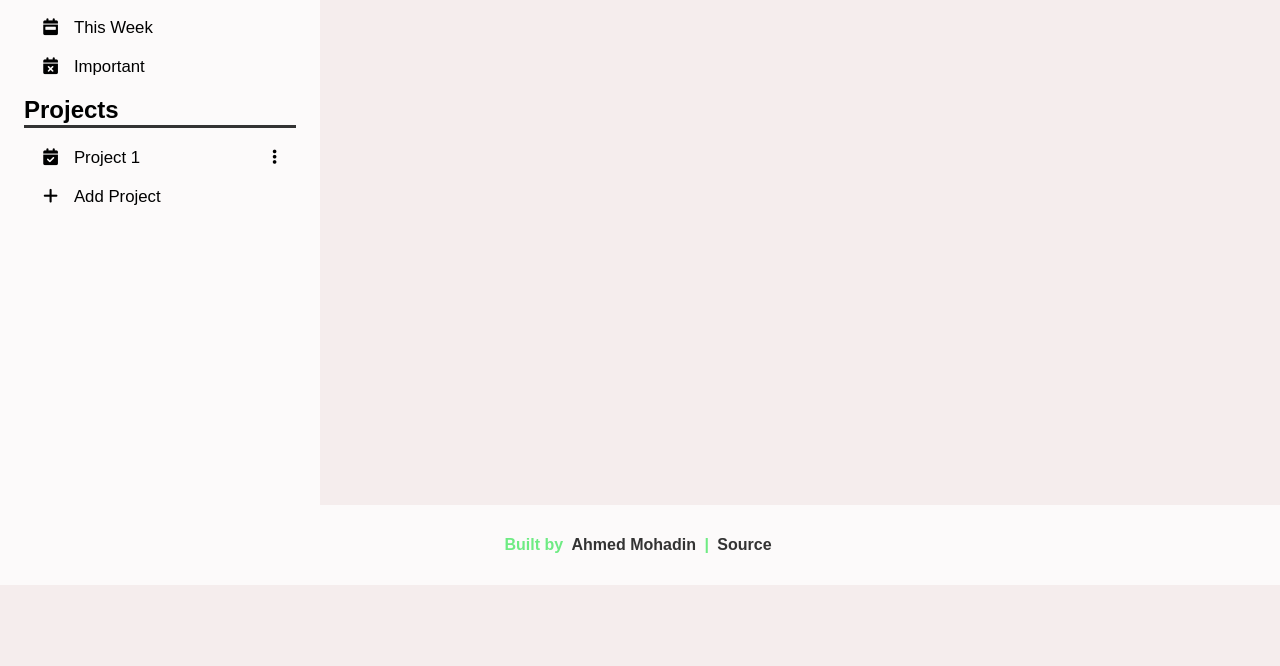
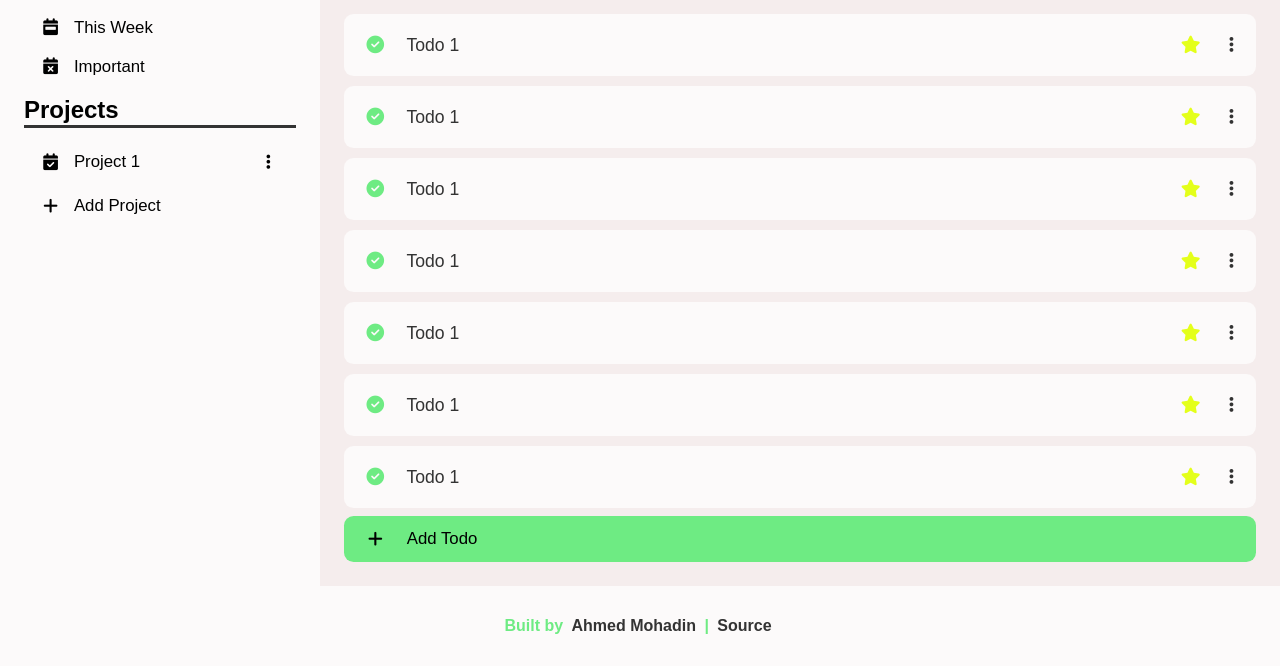
Before and after one commit to Ahmed-Mohadin/todo-list, a website built with webpack: page dist/index.html in a window 1280 px wide. Shown: the part 215-881 px from the top of the page. Before the commit the page ends 800 px from the top, so only its background shows below. Built offline with nearby package versions, Linux system fonts and the light colour scheme.

Commit message:
Ui design updated, added todo-list section

```diff
--- a/dist/index.html
+++ b/dist/index.html
@@ -44,7 +44,7 @@
                     <button class="btn">
                         <span class="btn-text">
                             <i class="fa-solid fa-calendar-check"></i>
-                            Project 1
+                            <span>Project 1</span>
                         </span>
                         <i class="fa-solid fa-ellipsis-vertical"></i>
                     </button>
@@ -56,11 +56,80 @@
 
         <section class="todo-list">
             <article class="user-list">
-                <button class="btn">&#9872;</button>
-                <button class="btn">&#9873;</button>
-                <button class="btn">&#9744;</button>
-                <button class="btn">&#9745;</button>
-                <button class="btn">&#10004;</button>
+                <h3 class="project-title">All Tasks</h3>
+                <ul class="todos">
+                    <li class="todo">
+                        <div class="todo-text">
+                            <i class="fa-solid fa-circle-check todo-check"></i>
+                            <span>Todo 1</span>
+                        </div>
+                        <div class="todo-icon">
+                            <i class="fa-solid fa-star todo-star"></i>
+                            <i class="fa-solid fa-ellipsis-vertical"></i>
+                        </div>
+                    </li>
+                    <li class="todo">
+                        <div class="todo-text">
+                            <i class="fa-solid fa-circle-check todo-check"></i>
+                            <span>Todo 1</span>
+                        </div>
+                        <div class="todo-icon">
+                            <i class="fa-solid fa-star todo-star"></i>
+                            <i class="fa-solid fa-ellipsis-vertical"></i>
+                        </div>
+                    </li>
+                    <li class="todo">
+                        <div class="todo-text">
+                            <i class="fa-solid fa-circle-check todo-check"></i>
+                            <span>Todo 1</span>
+                        </div>
+                        <div class="todo-icon">
+                            <i class="fa-solid fa-star todo-star"></i>
+                            <i class="fa-solid fa-ellipsis-vertical"></i>
+                        </div>
+                    </li>
+                    <li class="todo">
+                        <div class="todo-text">
+                            <i class="fa-solid fa-circle-check todo-check"></i>
+                            <span>Todo 1</span>
+                        </div>
+                        <div class="todo-icon">
+                            <i class="fa-solid fa-star todo-star"></i>
+                            <i class="fa-solid fa-ellipsis-vertical"></i>
+                        </div>
+                    </li>
+                    <li class="todo">
+                        <div class="todo-text">
+                            <i class="fa-solid fa-circle-check todo-check"></i>
+                            <span>Todo 1</span>
+                        </div>
+                        <div class="todo-icon">
+                            <i class="fa-solid fa-star todo-star"></i>
+                            <i class="fa-solid fa-ellipsis-vertical"></i>
+                        </div>
+                    </li>
+                    <li class="todo">
+                        <div class="todo-text">
+                            <i class="fa-solid fa-circle-check todo-check"></i>
+                            <span>Todo 1</span>
+                        </div>
+                        <div class="todo-icon">
+                            <i class="fa-solid fa-star todo-star"></i>
+                            <i class="fa-solid fa-ellipsis-vertical"></i>
+                        </div>
+                    </li>
+                    <li class="todo">
+                        <div class="todo-text">
+                            <i class="fa-solid fa-circle-check todo-check"></i>
+                            <span>Todo 1</span>
+                        </div>
+                        <div class="todo-icon">
+                            <i class="fa-solid fa-star todo-star"></i>
+                            <i class="fa-solid fa-ellipsis-vertical"></i>
+                        </div>
+                    </li>
+                </ul>
+                <button class="btn add-todo"><i class="fa-solid fa-plus"></i> Add Todo</button>
             </article>
         </section>
     </main>
--- a/dist/styles/style.css
+++ b/dist/styles/style.css
@@ -7,6 +7,8 @@
     --lightBlue: #01BAEF;
     --lightGreen: #6EEB83;
     --lightYellow: #E4FF1A;
+
+    --defaultRadius: 0.6rem;
 }
 *{
     margin: 0;
@@ -39,7 +41,7 @@ header .menu .fa-bars{
     cursor: pointer;
     color: var(--darkGray);
     padding: 0.5rem;
-    border-radius: 0.4rem;
+    border-radius: var(--defaultRadius);
 }
 header .menu .fa-bars:hover{
     background-color: var(--lightGray);
@@ -80,7 +82,7 @@ header .theme .fa-sun{
     margin-bottom: 0.1rem;
 }
 header .theme .fa-moon{
-    color: var(--lightGray);
+    color: var(--lightDarkGray);
     transform: scale(1.1);
     margin-bottom: 0.1rem;
 }
@@ -121,7 +123,7 @@ main .btn{
     border: none;
     text-align: left;
     padding: 0.4rem 1.2rem;
-    border-radius: 0.6rem;
+    border-radius: var(--defaultRadius);
     font-size: 1.05em;
 }
 main .btn:hover{
@@ -158,16 +160,91 @@ main .btn:hover{
     justify-content: space-between;
     width: 100%;
 }
+.project-collection .user-project .projects .btn > i{
+    padding: 0.4rem;
+    border-radius: var(--defaultRadius);
+}
+.project-collection .user-project .projects .btn > i:hover{
+    cursor: pointer;
+    background-color: var(--lightDarkGray);
+}
 
 /* .todo-list */
 .todo-list{
     flex: 3;
 }
 .todo-list article{
-    padding: 1rem 2rem;
+    padding: 1.5rem 1.5rem 5.5rem 1.5rem;
 }
-
-
+.todo-list article > h3{
+    font-size: 2em;
+    background-color: var(--lightGreen);
+    color: var(--darkGray);
+    padding: 1.5rem;
+    border-radius: var(--defaultRadius);
+}
+.todo-list article ul{
+    list-style: none;
+    margin-top: 1rem;
+    padding: 0.5rem 0rem;
+    display: flex;
+    flex-direction: column;
+    gap: 0.6rem;
+}
+.todo-list article ul li{
+    width: 100%;
+    display: flex;
+    justify-content: space-between;
+    align-items: center;
+    font-size: 1.1em;
+    gap: 1rem;
+    border-radius: var(--defaultRadius);
+    padding: 1rem;
+    background-color: var(--white);
+    color: var(--darkGray);
+}
+.todo-list article ul li:hover{
+    box-shadow: var(--lightDarkGray) 0.2rem 0.2rem 0.2rem;
+    cursor: pointer;
+}
+.todo-list article ul li i{
+    padding: 0.4rem;
+    border-radius: var(--defaultRadius);
+}
+.todo-list article ul li i:hover{
+    cursor: pointer;
+    background-color: var(--lightGray);
+}
+.todo-list article ul li .todo-text{
+    display: flex;
+    justify-content: flex-start;
+    align-items: center;
+    gap: 1rem;
+}
+.todo-list article ul li .todo-icon{
+    display: flex;
+    justify-content: flex-end;
+    align-items: center;
+    gap: 1rem;
+}
+.todo-check{
+    color: var(--lightGreen);
+}
+.todo-star{
+    color: var(--lightYellow);
+}
+.todo-list article .btn{
+    background-color: var(--lightGreen);
+    width: 100%;
+    display: flex;
+    justify-content: flex-start;
+    align-items: center;
+    gap: 1.5rem;
+    padding: 0.8rem 1.5rem;
+}
+.todo-list article .btn:hover{
+    box-shadow: var(--lightDarkGray) 0.2rem 0.2rem 0.2rem;
+}
 
 /* footer */
 footer{
```
